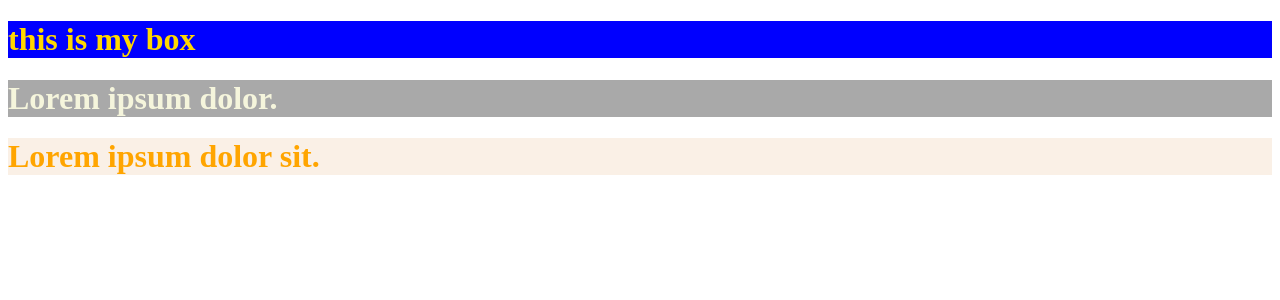
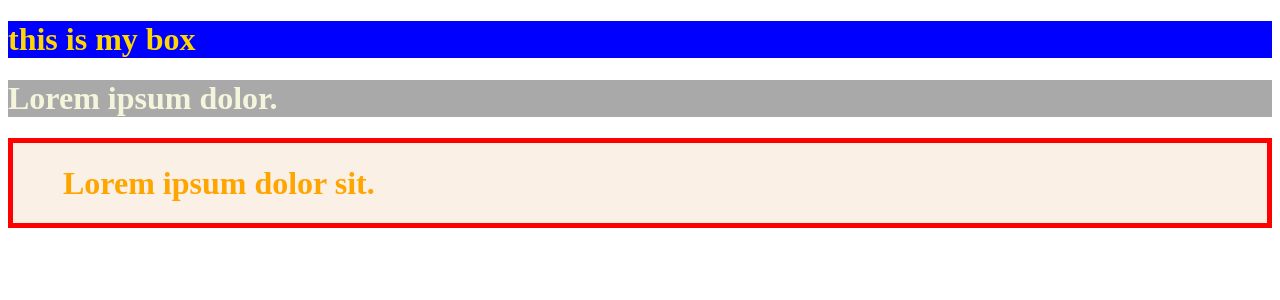
Before and after one commit to travelerjh/react, a React (Create React App) app: page / in a window 1280 px wide. Shown: the top 300 px of the page. Built offline with nearby package versions, Linux system fonts and the light colour scheme.

Commit message:
`` 1 왼쪽에 있는 버튼 사용법

```diff
--- a/src/component/MyContaoner.js
+++ b/src/component/MyContaoner.js
@@ -2,7 +2,7 @@ import css from "../style/style2.module.css";
 
 export function MyContaoner() {
   return (
-    <div className={css.boxClass}>
+    <div className={`${css.boxClass}  ${css.error} ${css.note}`}>
       <h1>Lorem ipsum dolor sit.</h1>
     </div>
   );
--- a/src/style/style2.module.css
+++ b/src/style/style2.module.css
@@ -2,3 +2,11 @@
     color: orange;
     background-color: linen;
 }
+
+
+.error {
+    border :5px solid red;
+}
+.note {
+    padding-left: 50px;
+}
```
